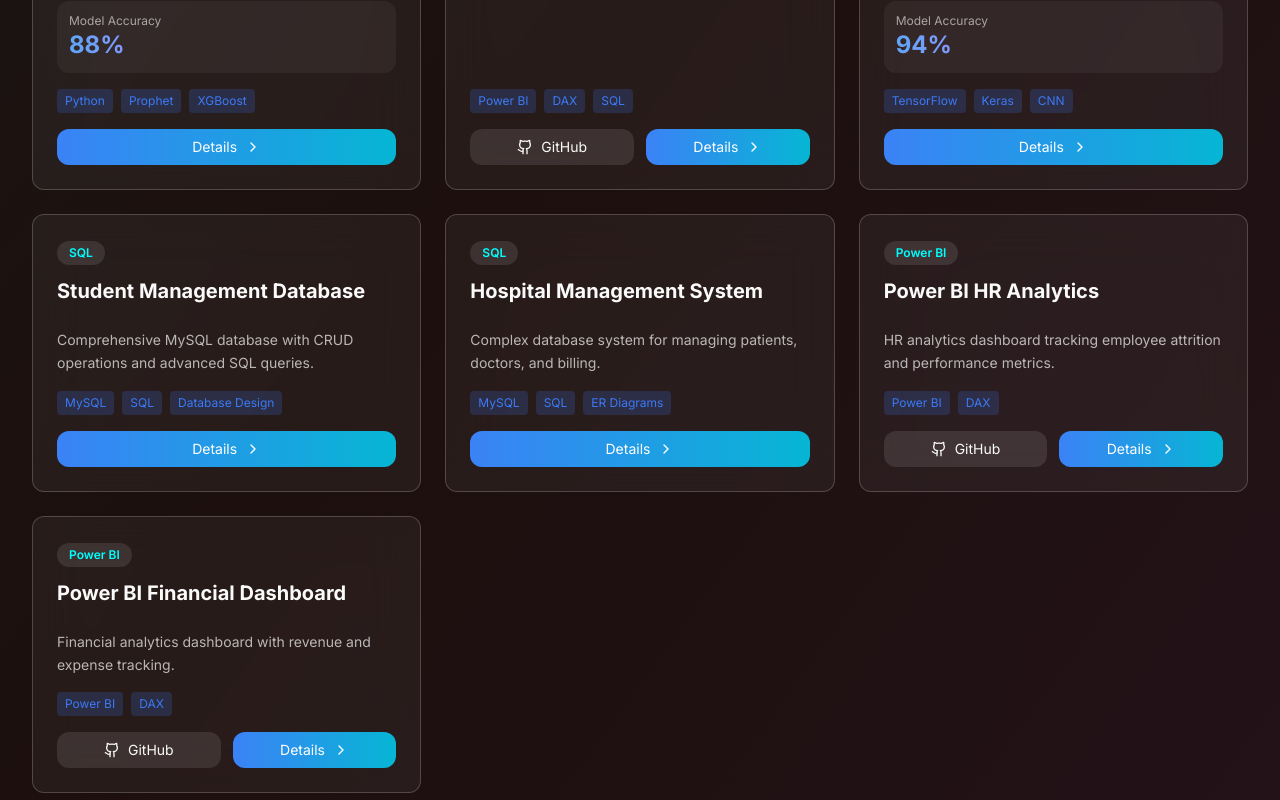
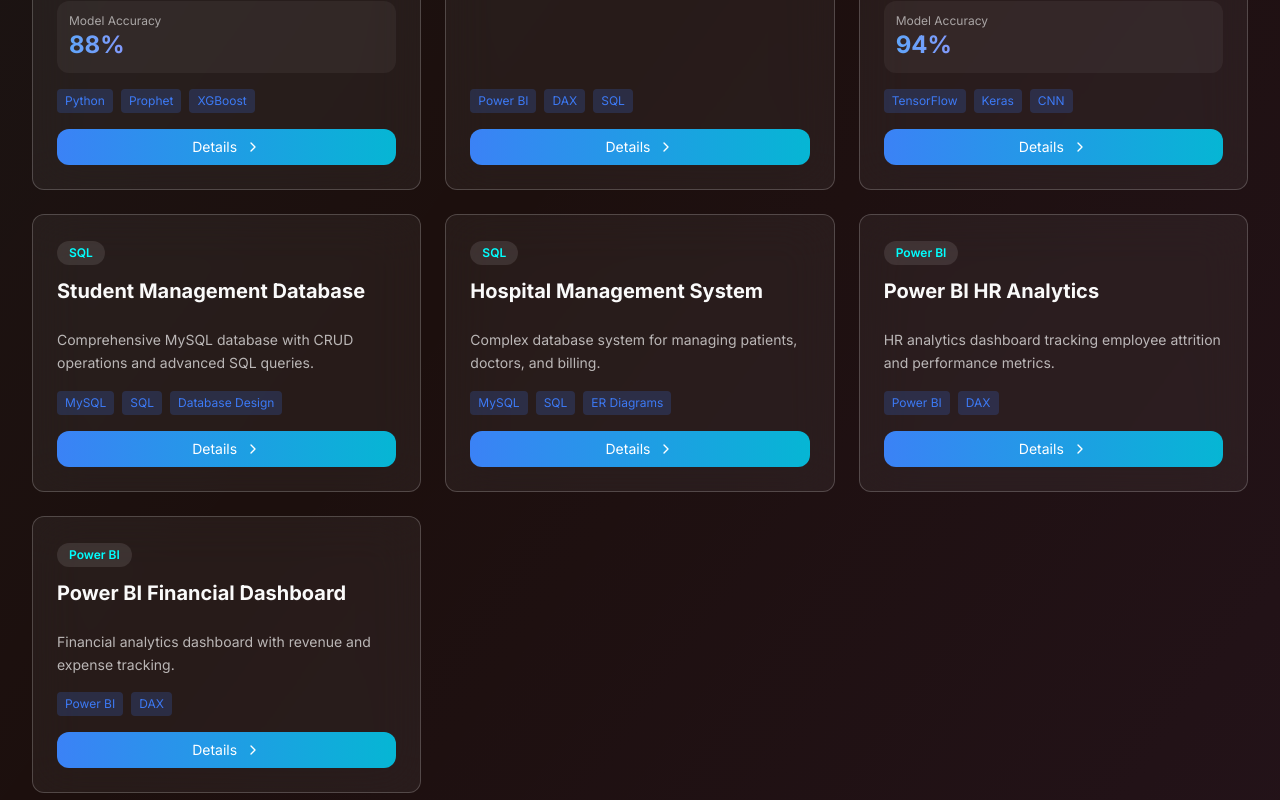
Before and after one commit to MuhammadAdnan586/portfolio, a Next.js app in the folder project/: page / in a window 1280 px wide. Shown: the part 3540-4340 px from the top of the page. Built offline with nearby package versions, Linux system fonts and the light colour scheme.

Commit message:
remove github power bi

```diff
--- a/project/components/projects.tsx
+++ b/project/components/projects.tsx
@@ -238,8 +238,7 @@ export function Projects() {
 
                   {/* Buttons */}
                   <div className="flex gap-3 mt-auto">
-                    {project.github && project.github !== '#' && (
-                      <motion.a
+{project.github && project.github !== '#' && project.category !== 'Power BI' && (                      <motion.a
                         href={project.github}
                         target="_blank"
                         rel="noopener noreferrer"
```
